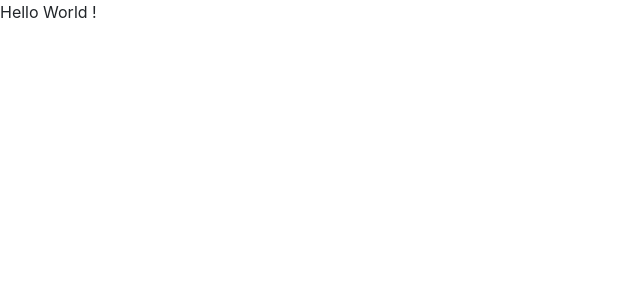
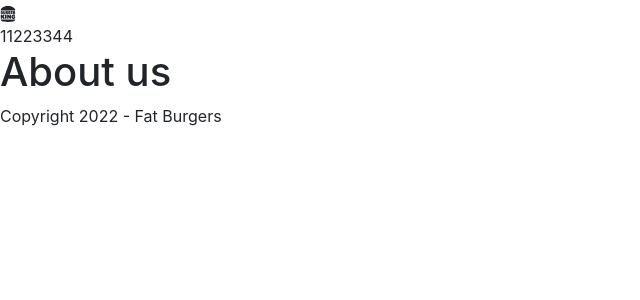
Before and after one commit to Hamlet593/last-next-lesson, a Next.js app: page / in a window 1280 px wide. Shown: the top 300 px of the page, without its empty margins (0-640 px from the left). Built offline with nearby package versions, Linux system fonts and the light colour scheme.

Commit message:
Added pages

```diff
--- /dev/null
+++ b/components/Footer.js
@@ -0,0 +1,9 @@
+const Footer = () => {
+  return (
+    <footer>
+        Copyright 2022 - Fat Burgers
+    </footer>
+  )
+}
+
+export default Footer
--- /dev/null
+++ b/components/Header.js
@@ -0,0 +1,19 @@
+import {SiBurgerking} from 'react-icons/si';
+
+const Header = () => {
+  return (
+      <header>
+          <div>
+              <SiBurgerking />
+          </div>
+          <nav>
+              <a>11</a>
+              <a>22</a>
+              <a>33</a>
+              <a>44</a>
+          </nav>
+      </header>
+  )
+}
+
+export default Header
--- a/package.json
+++ b/package.json
@@ -12,7 +12,8 @@
     "bootstrap": "^5.1.3",
     "next": "12.1.6",
     "react": "18.1.0",
-    "react-dom": "18.1.0"
+    "react-dom": "18.1.0",
+    "react-icons": "^4.3.1"
   },
   "devDependencies": {
     "eslint": "8.16.0",
--- a/pages/index.js
+++ b/pages/index.js
@@ -1,7 +1,12 @@
+import Footer from "../components/Footer";
+import Header from "../components/Header";
+
 export default function Home() {
   return (
     <div>
-      Hello World !
+      <Header />
+      <h1>About us</h1>
+      <Footer />
     </div>
   )
 }
```
Also changed, not shown: pages/about.js (added, +12 -0 lines), pages/burgers/cheeseburger.js (added, +9 -0 lines), pages/burgers/index.js (added, +11 -0 lines), 2 other files (tests, documents, lock files or other folders).
